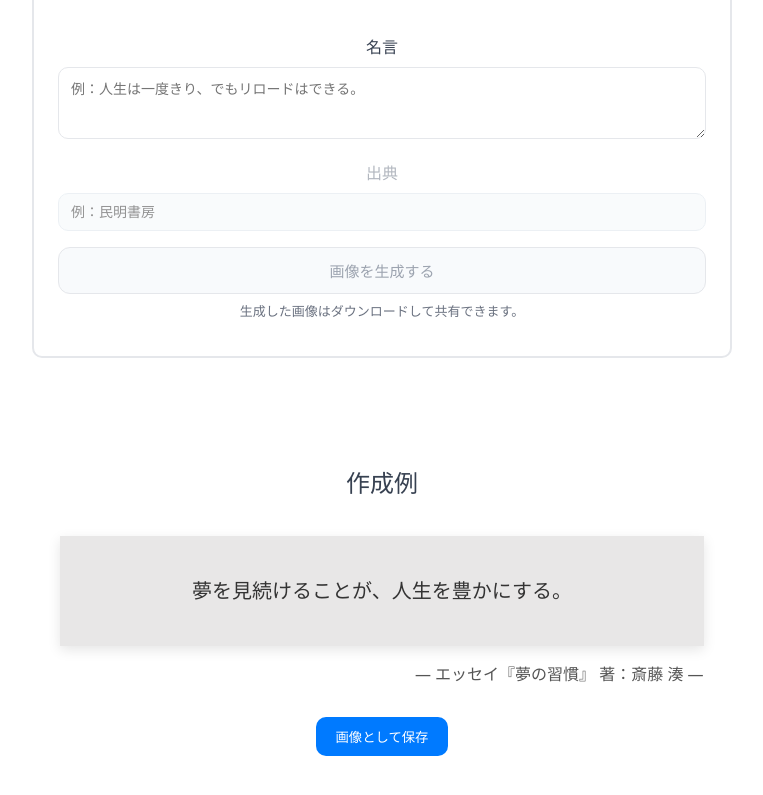
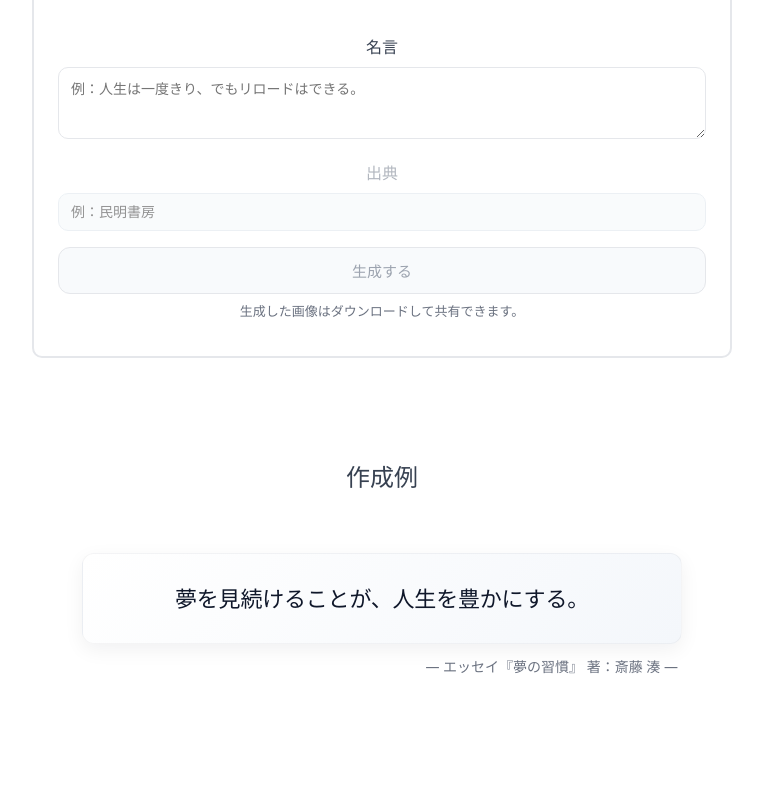
Before and after one commit to mizunoryuki/fake-quotes, a React (Vite) app: page / in a window 1280 px wide. Shown: the part 335-1130 px from the top of the page, without its empty margins (258-1021 px from the left). Built offline with nearby package versions, Linux system fonts and the light colour scheme.

Commit message:
Improved prompts and styles for various components, and added an isSample property to QuoteCardContainer

```diff
--- a/src/App.css
+++ b/src/App.css
@@ -26,4 +26,5 @@
 	color: #374151;
 	font-weight: 600;
 	margin-top: 0;
+	line-height: 100%;
 }
--- a/src/App.tsx
+++ b/src/App.tsx
@@ -35,6 +35,7 @@ function App() {
 					<QuoteCardContainer
 						quote="夢を見続けることが、人生を豊かにする。"
 						source="— エッセイ『夢の習慣』 著：斎藤 湊 —"
+						isSample
 					/>
 				</div>
 			)}
--- a/src/components/input-form/InputForm.module.css
+++ b/src/components/input-form/InputForm.module.css
@@ -77,11 +77,11 @@
 
 .button {
 	width: 100%;
-	background: linear-gradient(90deg, #2563eb 0%, #06b6d4 100%);
-	color: #fff;
+	background: #374151;
+	color: white;
+	border: 1px solid #374151;
 	padding: 12px 14px;
 	border-radius: 12px;
-	border: none;
 	cursor: pointer;
 	font-weight: 700;
 	font-size: 15px;
@@ -94,6 +94,9 @@
 .button:hover {
 	transform: translateY(-2px);
 	box-shadow: 0 8px 20px rgba(6, 182, 212, 0.12);
+	border: 1px solid #374151;
+	color: #374151;
+	background-color: white;
 }
 
 .button:active {
--- a/src/components/input-form/InputForm.tsx
+++ b/src/components/input-form/InputForm.tsx
@@ -65,7 +65,7 @@ export function InputForm({
 						className={styles.button}
 						disabled={!isDirty || isSubmitting}
 					>
-						画像を生成する
+						{isSubmitting ? "生成中..." : "生成する"}
 					</button>
 					<div className={styles.helper}>
 						生成した画像はダウンロードして共有できます。
--- a/src/components/quote-card-list/QuoteCardList.module.css
+++ b/src/components/quote-card-list/QuoteCardList.module.css
@@ -1,4 +1,4 @@
 .quoteCardListContainer {
 	width: 800px;
-	margin: 0 auto 100px auto;
+	margin: 100px auto 100px auto;
 }
--- a/src/components/quote-card-list/QuoteCardList.tsx
+++ b/src/components/quote-card-list/QuoteCardList.tsx
@@ -2,7 +2,7 @@ import { Navigation } from "swiper/modules";
 import { Swiper, SwiperSlide } from "swiper/react";
 import type { QuoteCardInput } from "../../types/types";
 import { QuoteCardContainer } from "../quote-card/QuoteCardContainer";
-import styles from "./quoteCardList.module.css";
+import styles from "./QuoteCardList.module.css";
 
 type Props = {
 	generatedCards: QuoteCardInput[];
@@ -12,7 +12,6 @@ import "swiper/css";
 import "swiper/css/navigation";
 
 export function QuoteCardList({ generatedCards }: Props) {
-	console.log(generatedCards);
 	return (
 		<div className={styles.quoteCardListContainer}>
 			<Swiper
@@ -20,8 +19,6 @@ export function QuoteCardList({ generatedCards }: Props) {
 				modules={[Navigation]}
 				slidesPerView={1}
 				className={styles.swiper}
-				onSlideChange={() => console.log("slide change")}
-				onSwiper={(swiper) => console.log(swiper)}
 			>
 				{generatedCards.map((value, index) => (
 					<SwiperSlide key={index} className={styles.swiperSlide}>
--- a/src/components/quote-card/QuoteCard.module.css
+++ b/src/components/quote-card/QuoteCard.module.css
@@ -7,45 +7,63 @@
 }
 
 .quoteCardInner {
-	padding: 15px;
+	width: 100%;
+	max-width: 640px; /* keep cards readable on large screens */
 	box-sizing: border-box;
-	background-color: white;
-
-	width: 90%;
+	padding: 20px;
+	margin-top: 24px;
 	display: flex;
 	flex-direction: column;
+	gap: 12px;
 }
 
 .quoteCard {
-	padding: 20px;
-	background: #e8e7e7;
+	width: 100%;
+	padding: 28px 22px;
+	background: linear-gradient(135deg, #ffffff 0%, #f4f7fb 100%);
 	text-align: center;
-	box-shadow: 0 4px 12px rgba(0, 0, 0, 0.1);
+	box-shadow: 0 6px 20px rgba(16, 24, 40, 0.06);
 	box-sizing: border-box;
-	flex-grow: 1;
+	border-radius: 12px;
+	border: 1px solid rgba(15, 23, 42, 0.04);
 }
 
 .quoteText {
-	font-size: 20px;
-	margin-bottom: 20px;
-	color: #333;
+	font-size: 22px;
+	line-height: 1.5;
+	margin: 0;
+	color: #0f172a;
+	letter-spacing: -0.2px;
 }
 
 .subtitle {
-	font-size: 16px;
-	color: #555;
+	font-size: 14px;
+	color: #6b7280;
 	text-align: right;
+	margin: 0 4px 8px 0;
 }
 
 .downloadButton {
-	padding: 10px 20px;
-	border-radius: 10px;
-	background: #007aff;
+	margin-top: 12px;
+	padding: 12px 18px;
+	border-radius: 12px;
+	background: #374151;
 	color: white;
-	border: none;
+	border: 1px solid #374151;
 	cursor: pointer;
+	font-weight: 700;
+	box-shadow: 0 8px 20px rgba(6, 182, 212, 0.12);
 }
 
 .downloadButton:hover {
-	opacity: 0.95;
+	border: 1px solid #374151;
+	color: #374151;
+	background-color: white;
 }
+
+.downloadButton:active {
+	transition:
+		transform 120ms ease,
+		box-shadow 120ms ease,
+		opacity 120ms ease;
+}
--- a/src/components/quote-card/QuoteCard.tsx
+++ b/src/components/quote-card/QuoteCard.tsx
@@ -5,9 +5,16 @@ type Props = {
 	handleDownload: () => Promise<void>;
 	quote: string;
 	source: string;
+	isSample?: boolean;
 };
 
-export function QuoteCard({ ref, handleDownload, quote, source }: Props) {
+export function QuoteCard({
+	ref,
+	handleDownload,
+	quote,
+	source,
+	isSample,
+}: Props) {
 	return (
 		<div className={styles.quoteCardContainer}>
 			<div ref={ref} id="quote-card" className={styles.quoteCardInner}>
@@ -17,6 +24,7 @@ export function QuoteCard({ ref, handleDownload, quote, source }: Props) {
 				<p className={styles.subtitle}>{source}</p>
 			</div>
 
+			{isSample !== true ? (
 				<button
 					type="button"
 					onClick={handleDownload}
@@ -24,6 +32,7 @@ export function QuoteCard({ ref, handleDownload, quote, source }: Props) {
 				>
 					画像として保存
 				</button>
+			) : null}
 		</div>
 	);
 }
--- a/src/components/quote-card/QuoteCardContainer.tsx
+++ b/src/components/quote-card/QuoteCardContainer.tsx
@@ -5,9 +5,10 @@ import { QuoteCard } from "./QuoteCard";
 type Props = {
 	quote: string;
 	source: string;
+	isSample?: boolean;
 };
 
-export function QuoteCardContainer({ quote, source }: Props) {
+export function QuoteCardContainer({ quote, source,isSample=false }: Props) {
 	const ref = useRef(null);
 
 	const handleDownload = async () => {
@@ -19,5 +20,5 @@ export function QuoteCardContainer({ quote, source }: Props) {
 		link.click();
 	};
 
-	return <QuoteCard ref={ref} handleDownload={handleDownload} quote={quote} source={source} />;
+	return <QuoteCard ref={ref} handleDownload={handleDownload} quote={quote} source={source} isSample={isSample} />;
 }
```
Also changed, not shown: dist-server/server.js (+24 -9 lines), 1 other file (tests, documents, lock files or other folders). Lines whose indentation alone changed are shown as unchanged.
